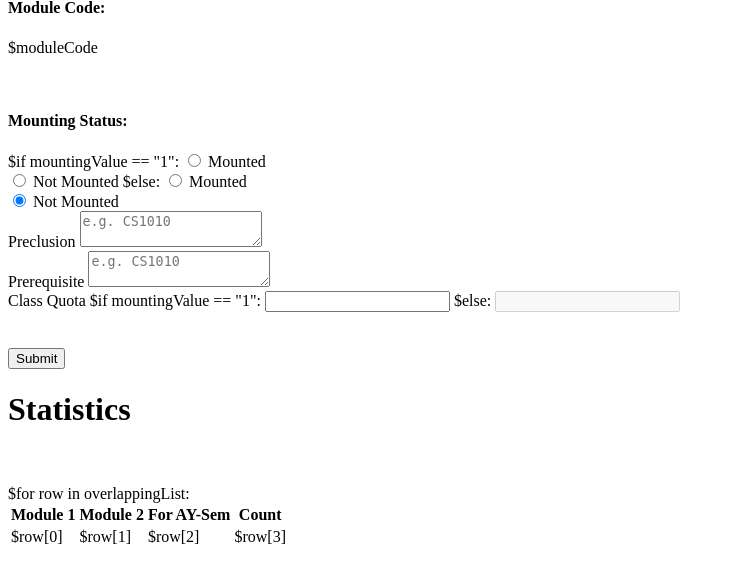
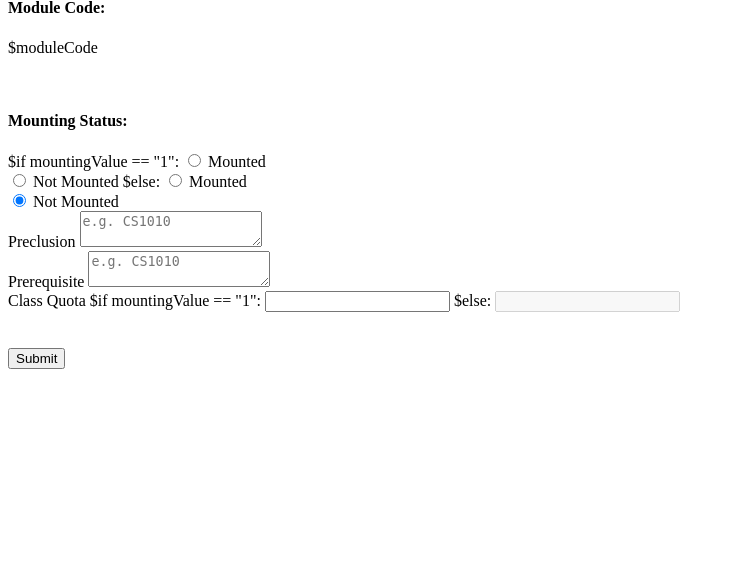
Before and after one commit to nus-mtp/another-cs-study-planner, a Python web app: template templates/mountingEdit.html in a window 1280 px wide. Shown: the part 48-631 px from the top of the page, without its empty margins (0-735 px from the left). Run offline with Jinja, Linux system fonts and the light colour scheme; the template is opened without the code that fills it, so the values that code supplies are empty.

Commit message:
removed overlapping module table from module mounting edit

```diff
--- a/templates/mountingEdit.html
+++ b/templates/mountingEdit.html
@@ -7,7 +7,7 @@ $var title:$title_string
 <body>
     <div class="container-block container">
         <div class="row red">
-            <div class="col-md-6 module-info-wrapper">
+            <div class="col-md-12">
                 <div class="row">
                     <!--mounting information-->
                     <form id="edit-mounting-form" name="edit-mounting-form" action="/editMounting" method="post">
@@ -59,30 +59,6 @@ $var title:$title_string
                     </form>
                 </div>
             </div>
-            <div class="col-md-6 module-analysis-wrapper">
-                <h1 class="row title text-center">Statistics</h1>
-                <br>
-                <br>
-                <table id="common-module-table" class="table table-bordered table-hover display dataTable">
-                <thead>
-                    <tr>
-                        <th>Module 1</th>
-                        <th data-sortable="false">Module 2</th>
-                        <th>For AY-Sem</th>
-                        <th>Count</th>
-                    </tr>
-                </thead>
-                <tbody>
-                    $for row in overlappingList:
-                        <tr>
-                            <td class="text-center">$row[0]</td>
-                            <td class="text-center">$row[1]</td>
-                            <td class="text-center">$row[2]</td>
-                            <td class="text-center">$row[3]</td>
-                        </tr>
-                </tbody>
-            </table>
-            </div>
         </div>
     </div>
 
```
Also changed, not shown: test/test_edit_module_mounting_fixture.py (+0 -21 lines).
